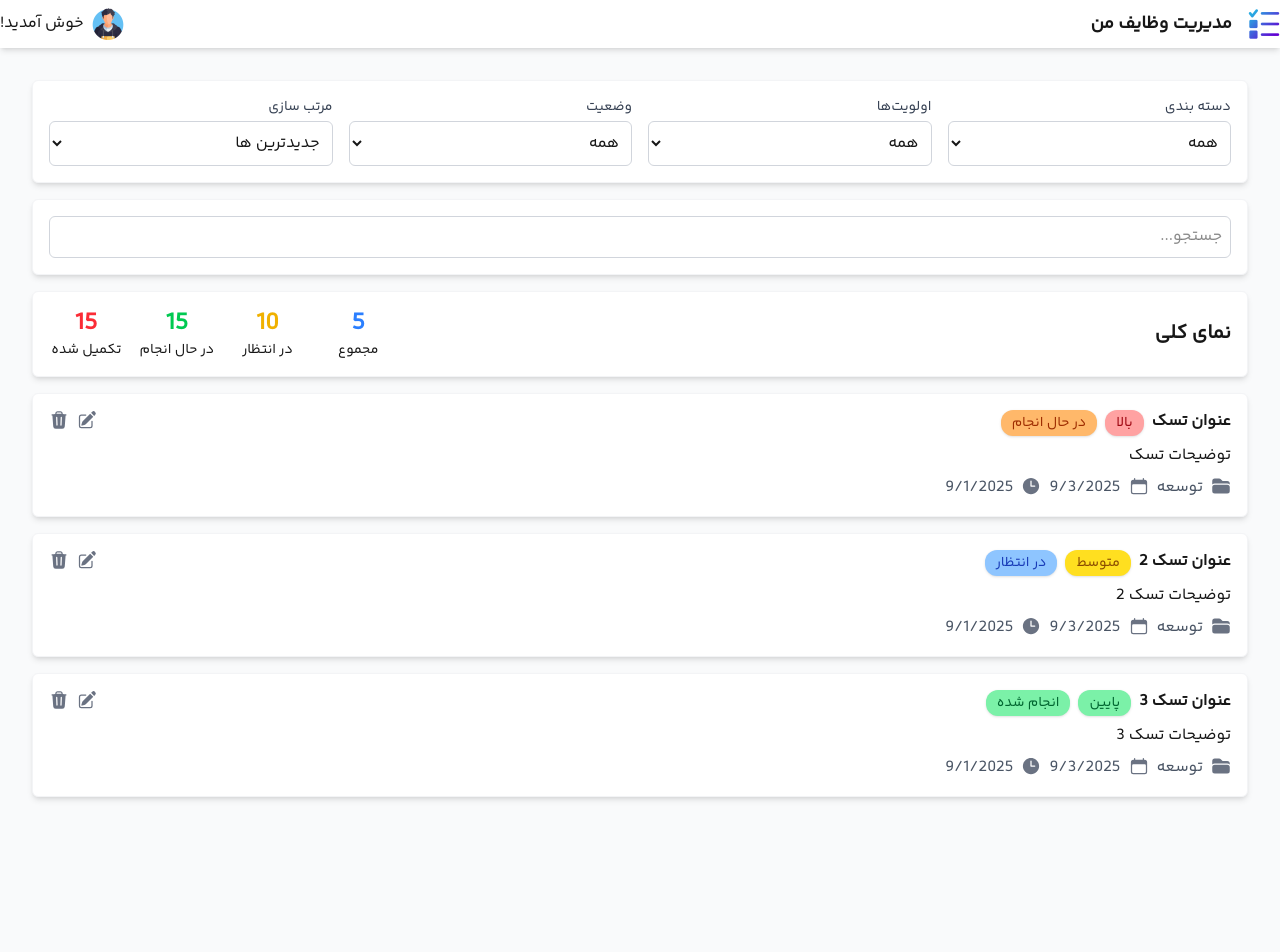
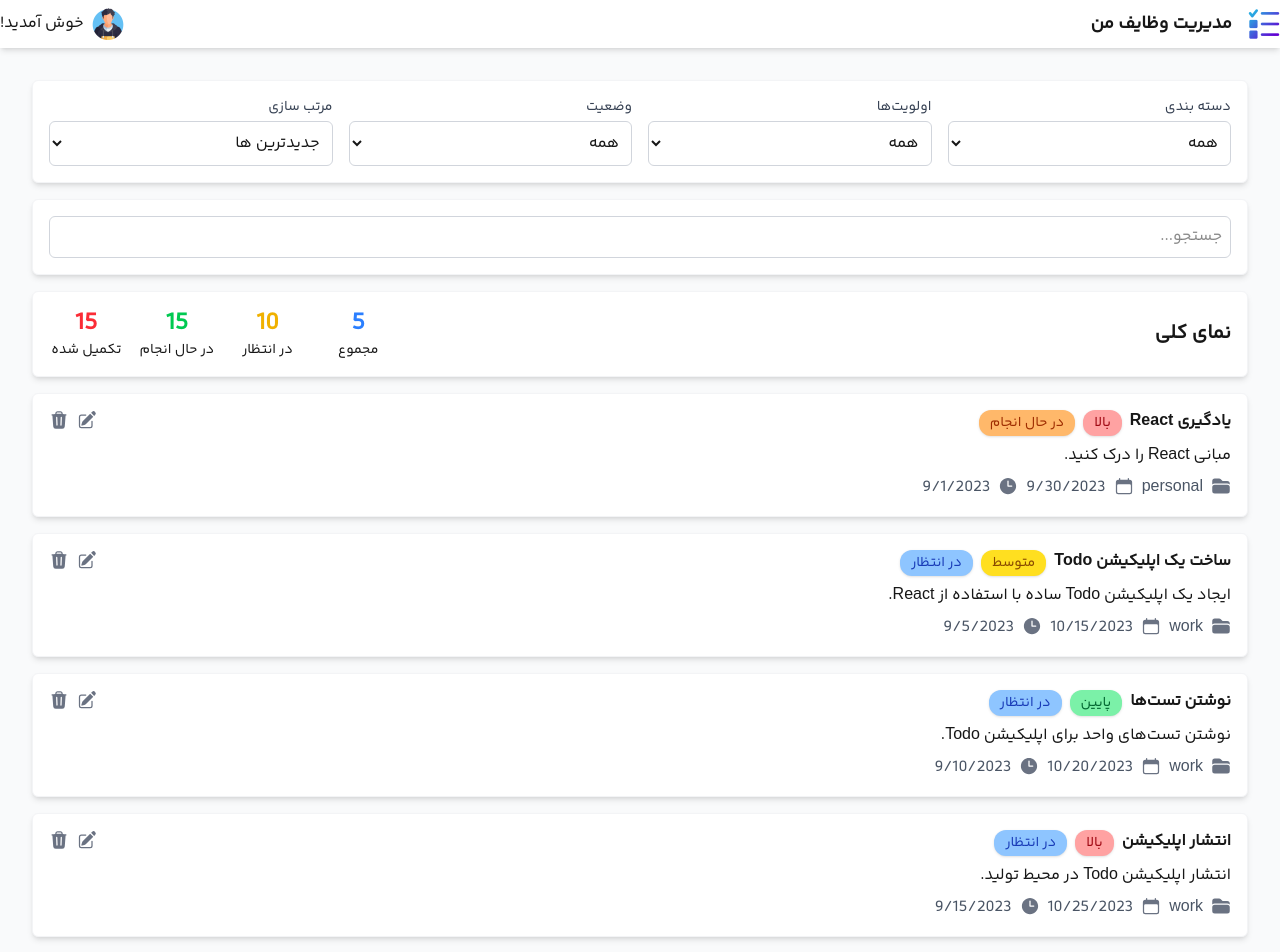
Before and after one commit to htadayoni/todo-list, a Next.js app: page / in a window 1280 px wide. Shown: the top 952 px of the page. Before the commit the page ends 848 px from the top, so only its background shows below. Built offline with nearby package versions, Linux system fonts and the light colour scheme.

Commit message:
fetch task lists from mock

```diff
--- a/src/components/tasks/index.tsx
+++ b/src/components/tasks/index.tsx
@@ -1,39 +1,23 @@
 import React from 'react';
 import TaskItem from './taskItem';
+import { taskList } from '../../mocks/tasks';
 
 export default function TasksList() {
   return (
     <>
-      <TaskItem
-        taskId="1"
-        title="عنوان تسک"
-        description="توضیحات تسک"
-        dueDate={new Date(Date.now() + 86400000)} // date +1 day
-        createdAt={new Date(Date.now() - 86400000)}
-        priority="high"
-        status="inProgress"
-        category="توسعه"
-      />
-      <TaskItem
-        taskId="2"
-        title="عنوان تسک 2"
-        description="توضیحات تسک 2"
-        dueDate={new Date(Date.now() + 86400000)} // date +1 day
-        createdAt={new Date(Date.now() - 86400000)}
-        priority="medium"
-        status="todo"
-        category="توسعه"
-      />
-      <TaskItem
-        taskId="3"
-        title="عنوان تسک 3"
-        description="توضیحات تسک 3"
-        dueDate={new Date(Date.now() + 86400000)} // date +1 day
-        createdAt={new Date(Date.now() - 86400000)}
-        priority="low"
-        status="done"
-        category="توسعه"
-      />
+      {taskList.map(task => (
+        <TaskItem
+          key={task.taskId}
+          taskId={task.taskId}
+          title={task.title}
+          description={task.description}
+          dueDate={task.dueDate}
+          createdAt={task.createdAt}
+          priority={task.priority}
+          status={task.status}
+          category={task.category}
+        />
+      ))}
     </>
   );
 }
--- /dev/null
+++ b/src/mocks/tasks.ts
@@ -0,0 +1,54 @@
+import { TaskItemType } from '../types/tasks';
+
+export const taskList: TaskItemType[] = [
+  {
+    taskId: '1',
+    title: 'یادگیری React',
+    description: 'مبانی React را درک کنید.',
+    dueDate: new Date('2023-09-30'),
+    createdAt: new Date('2023-09-01'),
+    priority: 'high',
+    status: 'inProgress',
+    category: 'personal',
+  },
+  {
+    taskId: '2',
+    title: 'ساخت یک اپلیکیشن Todo',
+    description: 'ایجاد یک اپلیکیشن Todo ساده با استفاده از React.',
+    dueDate: new Date('2023-10-15'),
+    createdAt: new Date('2023-09-05'),
+    priority: 'medium',
+    status: 'todo',
+    category: 'work',
+  },
+  {
+    taskId: '3',
+    title: 'نوشتن تست‌ها',
+    description: 'نوشتن تست‌های واحد برای اپلیکیشن Todo.',
+    dueDate: new Date('2023-10-20'),
+    createdAt: new Date('2023-09-10'),
+    priority: 'low',
+    status: 'todo',
+    category: 'work',
+  },
+  {
+    taskId: '4',
+    title: 'انتشار اپلیکیشن',
+    description: 'انتشار اپلیکیشن Todo در محیط تولید.',
+    dueDate: new Date('2023-10-25'),
+    createdAt: new Date('2023-09-15'),
+    priority: 'high',
+    status: 'todo',
+    category: 'work',
+  },
+  {
+    taskId: '5',
+    title: 'بازبینی کد',
+    description: 'بازبینی کد برای بهترین شیوه‌ها.',
+    dueDate: new Date('2023-10-30'),
+    createdAt: new Date('2023-09-20'),
+    priority: 'medium',
+    status: 'todo',
+    category: 'work',
+  },
+];
```
